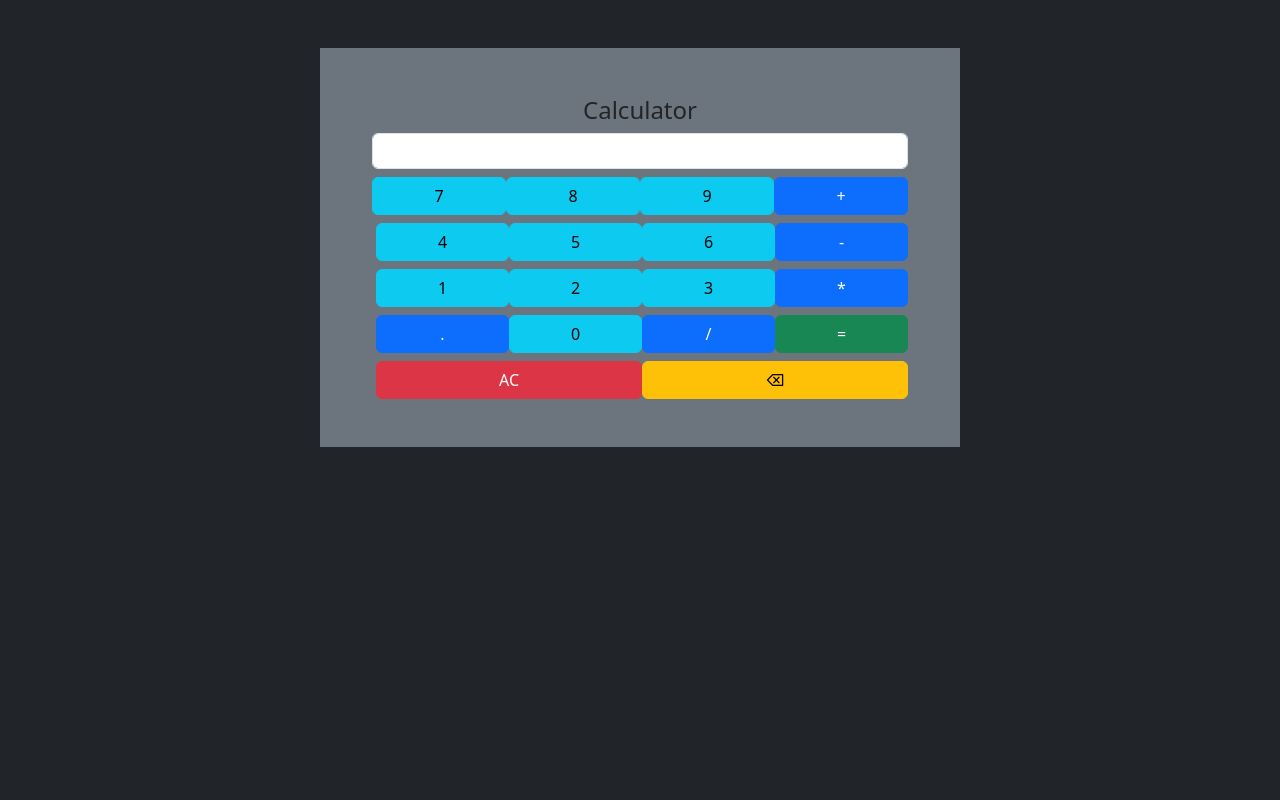
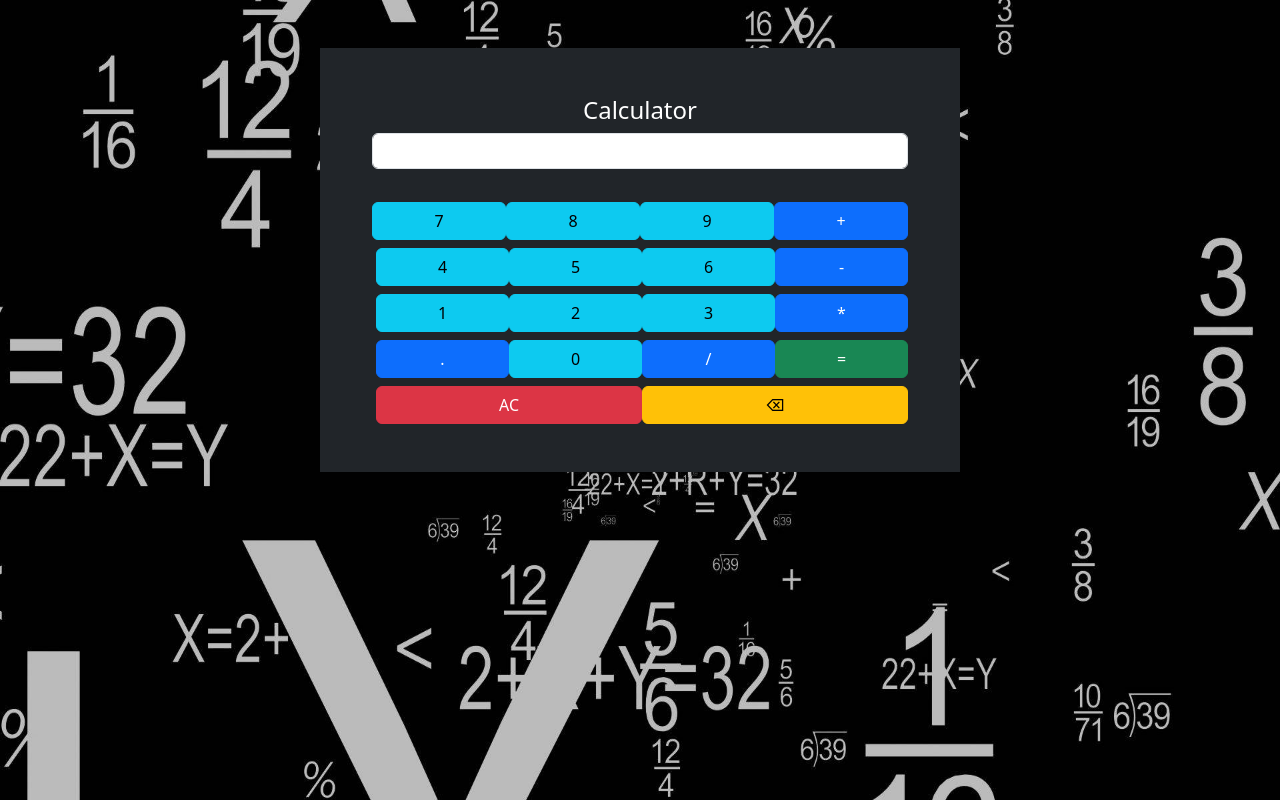
Before and after one commit to SherinShaju46/calculator, a plain HTML site: page index.html in a window 1280 px wide. Drawn offline with nearby package versions, Linux system fonts and the light colour scheme.

Commit message:
background img added

```diff
--- a/index.html
+++ b/index.html
@@ -11,13 +11,22 @@
       integrity="sha384-KK94CHFLLe+nY2dmCWGMq91rCGa5gtU4mk92HdvYe+M/SXH301p5ILy+dN9+nJOZ"
       crossorigin="anonymous"
     />
+    <style>
+      body {
+        background-image: url("img/1177136244533288258.jpg");
+        background-repeat: no-repeat;
+        background-attachment: fixed;
+        background-size: 100% 100%;
+      }
+    </style>
   </head>
   <body class="bg-dark">
-    <div class="container w-50 bg-secondary p-5 text-center mt-5">
-      <div><h4>Calculator</h4></div>
+    <div class="contain container w-50 bg-dark p-5 text-center mt-5">
+      <div><h4 class="text-white">Calculator</h4></div>
       <div class="row mt-2 me-1 ms-1">
         <input id="result" type="text" style="height: 25%; width:100%" class="form-control">
       </div>
+      <hr>
       <div class="row mt-2 me-1 ms-1">
         <button class="col-3 btn btn-info" onclick="displayData(7)" type="button">7</button>
         <button class="col-3 btn btn-info" onclick="displayData(8)" type="button">8</button>
```
Also changed, not shown: img/1177136244533288258.jpg (added).
